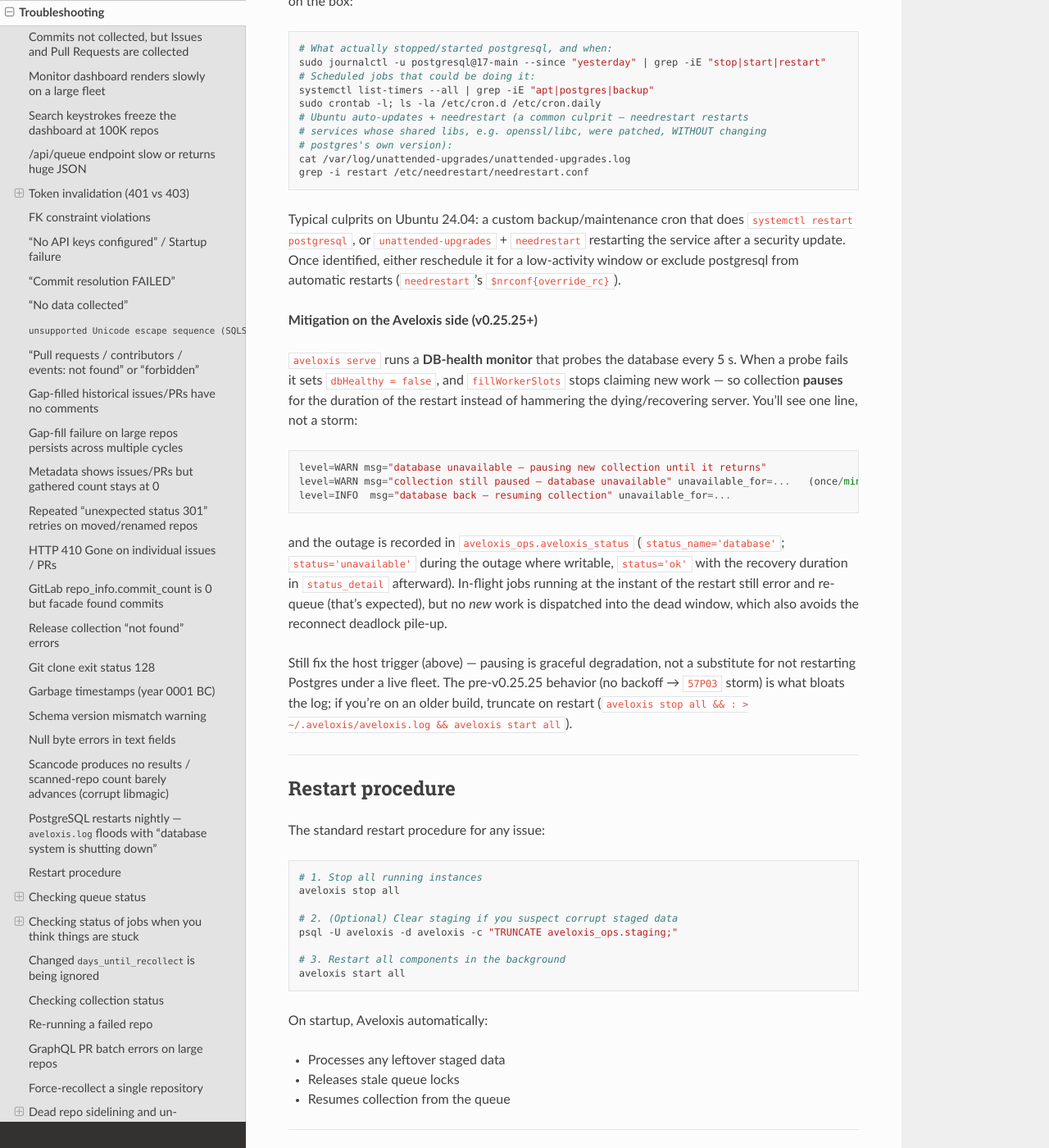
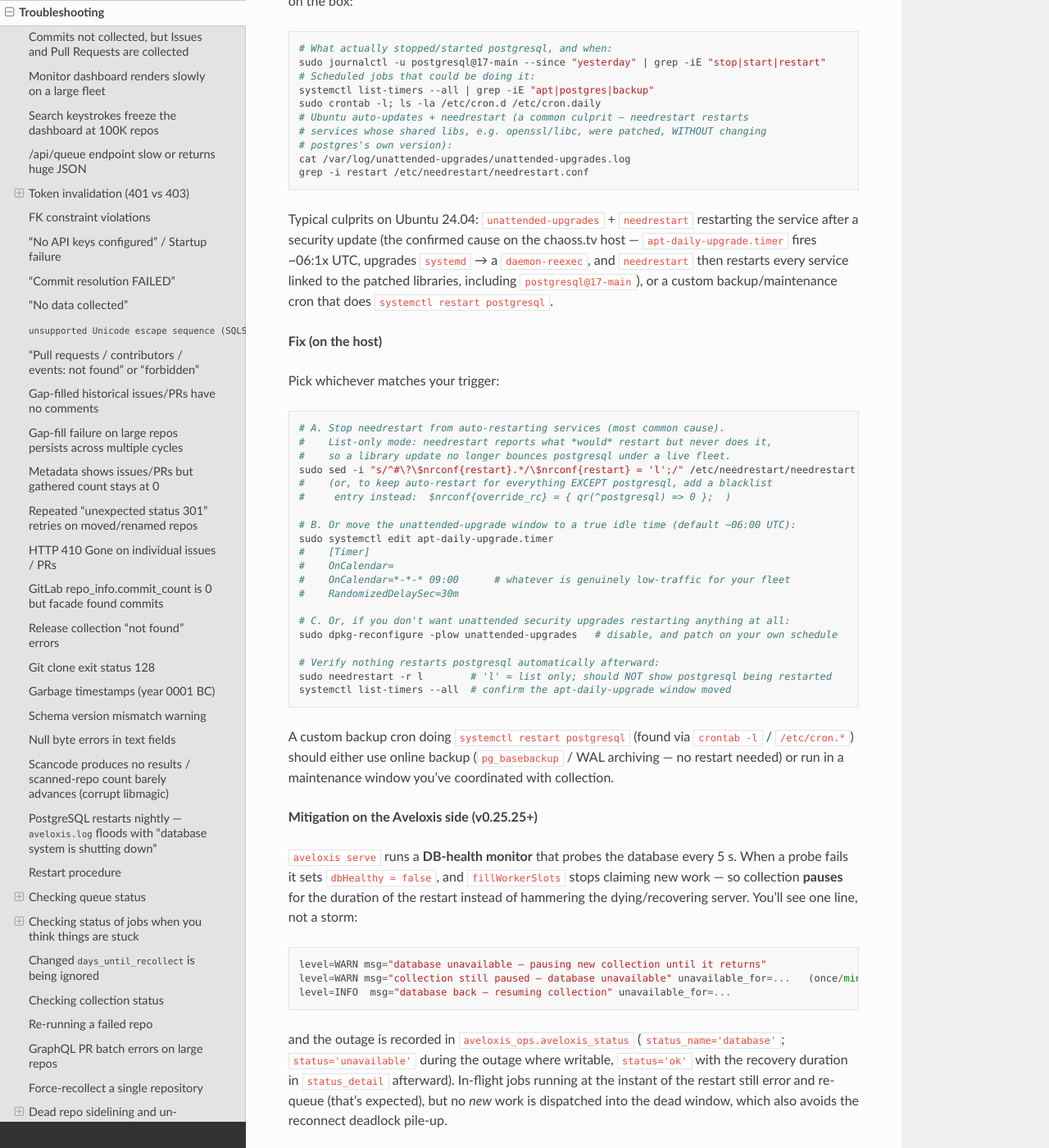
Before and after one commit to aveloxis/aveloxis, a Sphinx documentation site: the page built from docs/guide/troubleshooting.md, in a window 1280 px wide and 1400 px high, scrolled down 19333 px. Shown: the whole window at 82% size. Built offline with Sphinx 7.4.7 and the Read the Docs theme 3.1.0, drawn with Linux system fonts in a browser that asks for light colours.

Commit message:
updated docs
Signed-off-by: Sean P. Goggins <s@goggins.com>

````diff
--- a/docs/guide/troubleshooting.md
+++ b/docs/guide/troubleshooting.md
@@ -730,7 +730,36 @@
 grep -i restart /etc/needrestart/needrestart.conf
 ```
 
-Typical culprits on Ubuntu 24.04: a custom backup/maintenance cron that does `systemctl restart postgresql`, or `unattended-upgrades` + `needrestart` restarting the service after a security update. Once identified, either reschedule it for a low-activity window or exclude postgresql from automatic restarts (`needrestart`'s `$nrconf{override_rc}`).
+Typical culprits on Ubuntu 24.04: `unattended-upgrades` + `needrestart` restarting the service after a security update (the confirmed cause on the chaoss.tv host — `apt-daily-upgrade.timer` fires ~06:1x UTC, upgrades `systemd` → a `daemon-reexec`, and `needrestart` then restarts every service linked to the patched libraries, including `postgresql@17-main`), or a custom backup/maintenance cron that does `systemctl restart postgresql`.
+
+**Fix (on the host)**
+
+Pick whichever matches your trigger:
+
+```bash
+# A. Stop needrestart from auto-restarting services (most common cause).
+#    List-only mode: needrestart reports what *would* restart but never does it,
+#    so a library update no longer bounces postgresql under a live fleet.
+sudo sed -i "s/^#\?\$nrconf{restart}.*/\$nrconf{restart} = 'l';/" /etc/needrestart/needrestart.conf
+#    (or, to keep auto-restart for everything EXCEPT postgresql, add a blacklist
+#     entry instead:  $nrconf{override_rc} = { qr(^postgresql) => 0 };  )
+
+# B. Or move the unattended-upgrade window to a true idle time (default ~06:00 UTC):
+sudo systemctl edit apt-daily-upgrade.timer
+#    [Timer]
+#    OnCalendar=
+#    OnCalendar=*-*-* 09:00      # whatever is genuinely low-traffic for your fleet
+#    RandomizedDelaySec=30m
+
+# C. Or, if you don't want unattended security upgrades restarting anything at all:
+sudo dpkg-reconfigure -plow unattended-upgrades   # disable, and patch on your own schedule
+
+# Verify nothing restarts postgresql automatically afterward:
+sudo needrestart -r l        # 'l' = list only; should NOT show postgresql being restarted
+systemctl list-timers --all  # confirm the apt-daily-upgrade window moved
+```
+
+A custom backup cron doing `systemctl restart postgresql` (found via `crontab -l` / `/etc/cron.*`) should either use online backup (`pg_basebackup` / WAL archiving — no restart needed) or run in a maintenance window you've coordinated with collection.
 
 **Mitigation on the Aveloxis side (v0.25.25+)**
 
````
